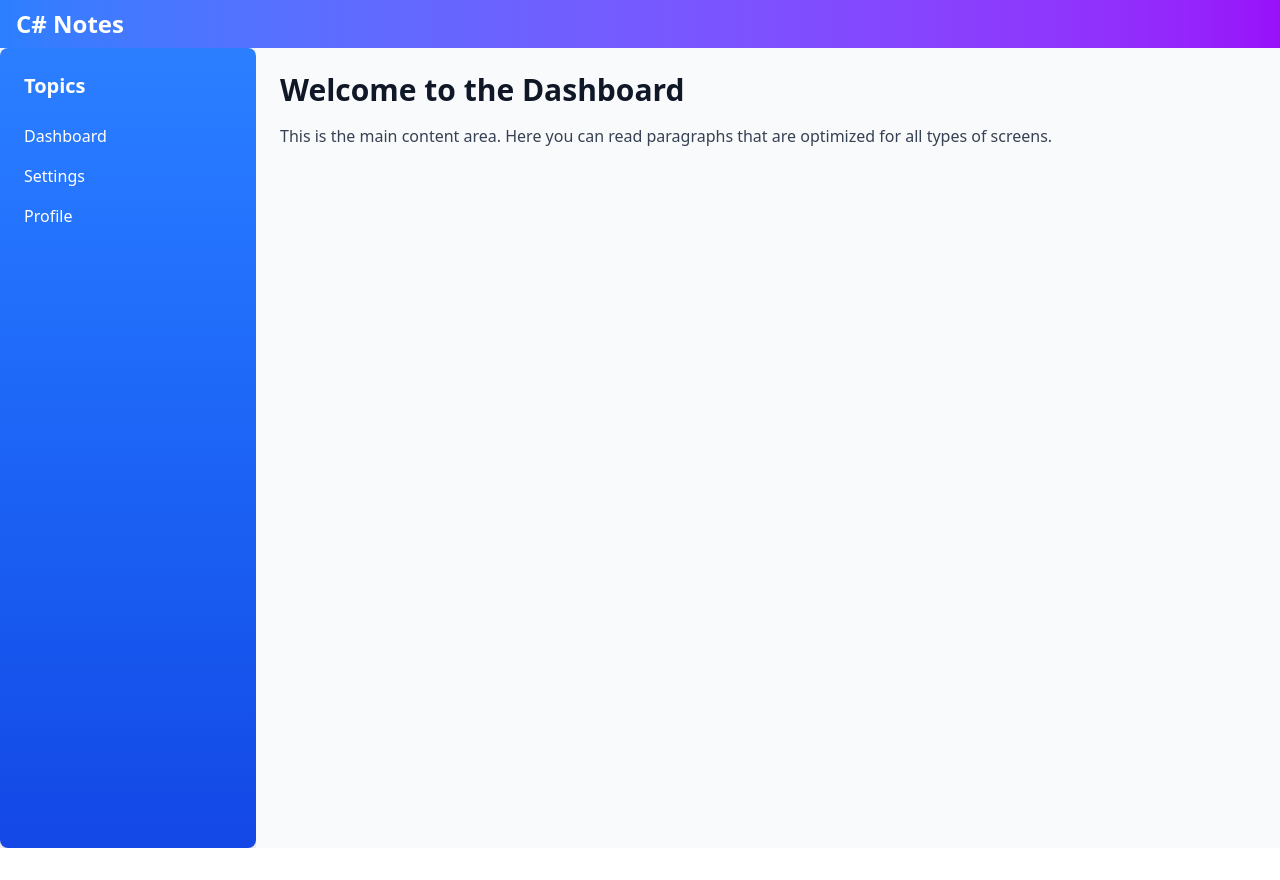
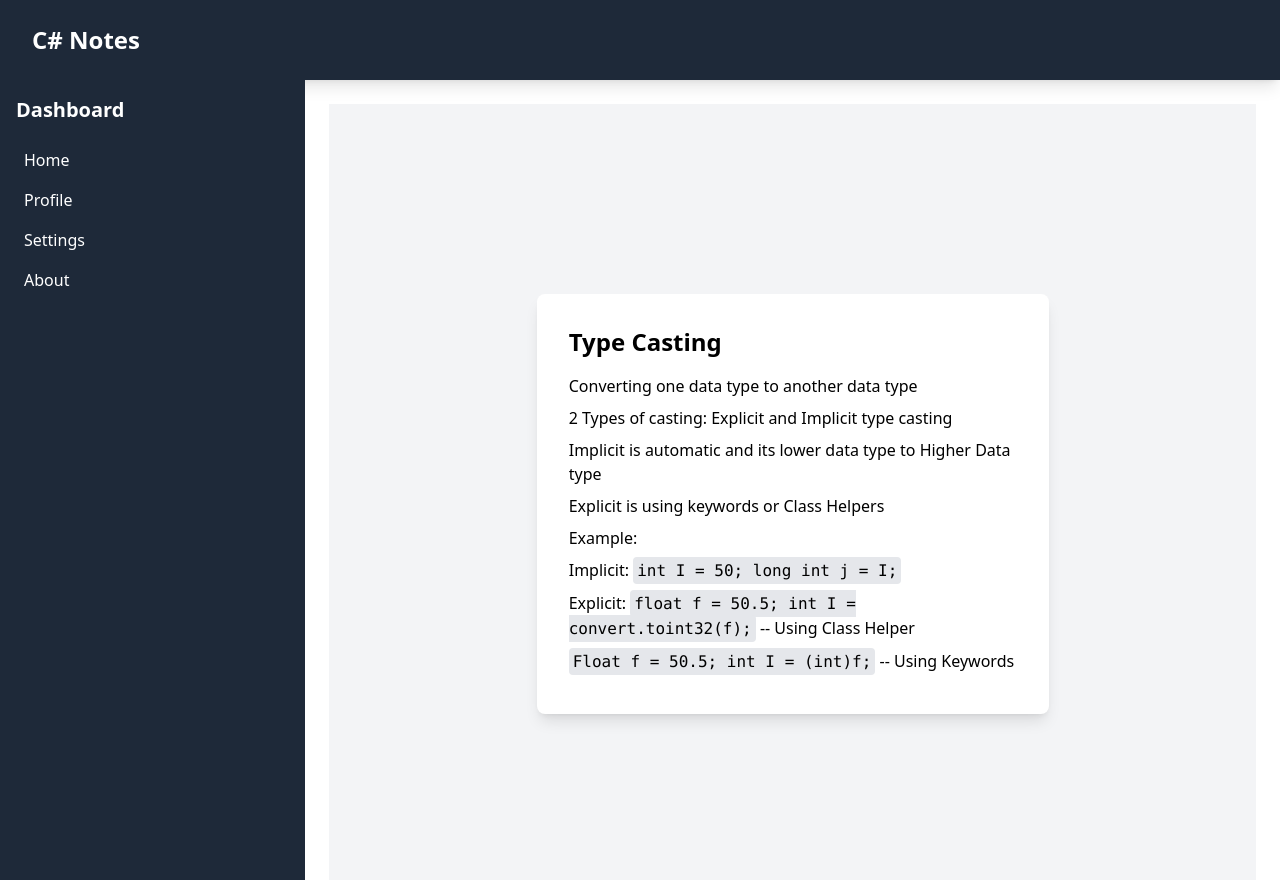
Before and after one commit to SaiSrikanthChodimella/LearnCSharp, a React (Vite) app: page /Test in a window 1280 px wide. Before the commit the page ends 848 px from the top, so only its background shows below. Built offline with nearby package versions, Linux system fonts and the light colour scheme.

Commit message:
Implemeting React Route and a test page to test the routing

```diff
--- a/package.json
+++ b/package.json
@@ -13,6 +13,7 @@
     "@tailwindcss/vite": "^4.0.3",
     "react": "^18.3.1",
     "react-dom": "^18.3.1",
+    "react-router-dom": "^7.1.5",
     "tailwindcss": "^4.0.3"
   },
   "devDependencies": {
--- a/src/Components/MainLayout.jsx
+++ b/src/Components/MainLayout.jsx
@@ -1,24 +1,28 @@
-import React from "react";
+import { BrowserRouter as Router, Routes, Route } from "react-router-dom";
 import Sidebar from "./Sidebar";
-import ReadingPane from "./ReadingPane";
+import Home from "../Pages/HomePage";
+import Testpage from "../Pages/TestPage";
 import Navbar from "./Navbar";
 
-const MainLayout = () => {
+const Dashboard = () => {
   return (
     <div>
-      {/* Navbar */}
       <Navbar />
-      <div className="flex h-screen bg-gray-100">
-        {/* Sidebar */}
-        <Sidebar />
-        {/* Main Content */}
-        <div className="flex-1 flex flex-col overflow-hidden">
-          {/* Main Read Page */}
-          <ReadingPane />
+      <Router>
+        <div className="flex flex-col md:flex-row h-screen">
+          <Sidebar className="w-full md:w-1/4 lg:w-1/5" />
+
+          {/* Reading Pane */}
+          <div className="w-full md:w-3/4 lg:w-4/5 p-6 overflow-auto">
+            <Routes>
+              <Route path="/" element={<Home />} />
+              <Route path="/Test" element={<Testpage />} />
+            </Routes>
+          </div>
         </div>
-      </div>
+      </Router>
     </div>
   );
 };
 
-export default MainLayout;
+export default Dashboard;
--- a/src/Components/Navbar.jsx
+++ b/src/Components/Navbar.jsx
@@ -2,14 +2,14 @@ import React from "react";
 
 const Navbar = () => {
   return (
-    <header className="bg-gradient-to-r from-blue-500 to-purple-600 shadow-lg">
+    <div className="bg-gray-800 text-white p-4 shadow-lg">
       <div className="container mx-auto px-4 py-2">
         <div className="flex items-center justify-between">
           {/* Brand Logo */}
-          <div className="text-2xl font-bold text-white">C# Notes</div>
+          <div className="text-2xl font-bold">C# Notes</div>
         </div>
       </div>
-    </header>
+    </div>
   );
 };
 
--- a/src/Components/Sidebar.jsx
+++ b/src/Components/Sidebar.jsx
@@ -1,40 +1,32 @@
-import React from "react";
+import { Link } from "react-router-dom";
 
 const Sidebar = () => {
   return (
-    <aside className="w-64 bg-gradient-to-b from-blue-500 to-blue-700 shadow-lg rounded-lg">
-      <div className="p-6">
-        <h2 className="text-xl font-bold text-white">Topics</h2>
-        <nav className="mt-6">
+    <div className="w-full md:w-1/4 bg-gray-800 text-white p-4">
+      <h2 className="text-xl font-bold mb-4">Dashboard</h2>
       <ul>
-            <li className="mb-4">
-              <a
-                href="#"
-                className="text-white hover:text-yellow-300 transition duration-300"
-              >
-                Dashboard
-              </a>
+        <li className="p-2 cursor-pointer hover:bg-gray-700">
+          <Link to="/" className="block">
+            Home
+          </Link>
         </li>
-            <li className="mb-4">
-              <a
-                href="#"
-                className="text-white hover:text-yellow-300 transition duration-300"
-              >
+        <li className="p-2 cursor-pointer hover:bg-gray-700">
+          <Link to="/Test" className="block">
+            Profile
+          </Link>
+        </li>
+        <li className="p-2 cursor-pointer hover:bg-gray-700">
+          <Link to="/settings" className="block">
             Settings
-              </a>
+          </Link>
         </li>
-            <li className="mb-4">
-              <a
-                href="#"
-                className="text-white hover:text-yellow-300 transition duration-300"
-              >
-                Profile
-              </a>
+        <li className="p-2 cursor-pointer hover:bg-gray-700">
+          <Link to="/about" className="block">
+            About
+          </Link>
         </li>
       </ul>
-        </nav>
     </div>
-    </aside>
   );
 };
 
--- /dev/null
+++ b/src/Pages/HomePage.jsx
@@ -0,0 +1,32 @@
+import React from "react";
+
+const HomePage = () => {
+  return (
+    <div className="p-6 bg-gray-100 min-h-screen flex items-center justify-center">
+      <div className="bg-white shadow-lg rounded-lg p-8 max-w-2xl">
+        <h1 className="text-2xl font-bold mb-4">Why C#?</h1>
+        <p className="text-gray-700 mb-2">
+          Flexible for many application types with the help of .NET (Current
+          version 8), especially business applications:
+        </p>
+        <ul className="list-disc list-inside text-gray-700 space-y-2">
+          <li>Web (Asp.net)</li>
+          <li>Windows (WinForms, WPF and UPF)</li>
+          <li>Console Apps</li>
+          <li>Mobile Apps (Android, iOS and MacOS by Mono/Xamarin)</li>
+          <li>Graphics / Games by (Unity)</li>
+          <li>Cross Platform by .NET Core framework</li>
+          <li>Cloud (Azure)</li>
+          <li>IOT and AI applications</li>
+          <li>Opensource (Lots of support on Stack Overflow etc)</li>
+        </ul>
+        <p className="text-gray-700 mt-4">
+          Current Version C# 12 (Refer wiki for Iterations details)
+        </p>
+        <p className="text-gray-700 mt-2">OOPS (Object Oriented Programming)</p>
+      </div>
+    </div>
+  );
+};
+
+export default HomePage;
--- /dev/null
+++ b/src/Pages/TestPage.jsx
@@ -0,0 +1,41 @@
+import React from "react";
+
+const TestPage = () => {
+  return (
+    <div className="p-6 bg-gray-100 min-h-screen flex items-center justify-center">
+      <div className="bg-white p-8 rounded-lg shadow-lg max-w-lg">
+        <h1 className="text-2xl font-bold mb-4">Type Casting</h1>
+        <p className="mb-2">Converting one data type to another data type</p>
+        <p className="mb-2">
+          2 Types of casting: Explicit and Implicit type casting
+        </p>
+        <p className="mb-2">
+          Implicit is automatic and its lower data type to Higher Data type
+        </p>
+        <p className="mb-2">Explicit is using keywords or Class Helpers</p>
+        <p className="mb-2">Example:</p>
+        <p className="mb-2">
+          Implicit:{" "}
+          <code className="bg-gray-200 p-1 rounded">
+            int I = 50; long int j = I;
+          </code>
+        </p>
+        <p className="mb-2">
+          Explicit:{" "}
+          <code className="bg-gray-200 p-1 rounded">
+            float f = 50.5; int I = convert.toint32(f);
+          </code>{" "}
+          -- Using Class Helper
+        </p>
+        <p className="mb-2">
+          <code className="bg-gray-200 p-1 rounded">
+            Float f = 50.5; int I = (int)f;
+          </code>{" "}
+          -- Using Keywords
+        </p>
+      </div>
+    </div>
+  );
+};
+
+export default TestPage;
```
Also changed, not shown: 1 other file (tests, documents, lock files or other folders). Lines whose indentation alone changed are shown as unchanged.
